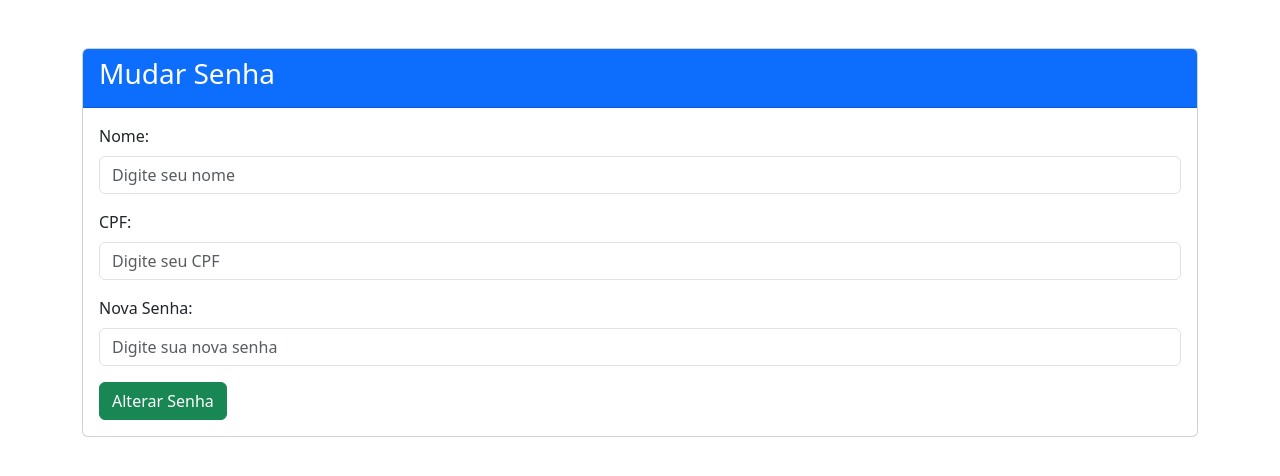
After one commit to fabiograves/flaskcaixa, a Flask app: page /mudar_senha in a window 1280 px wide. The commit adds this page. Shown: the top 476 px of the page. Run offline with Flask 3, Linux system fonts and the light colour scheme.

Commit message:
Fiz um mudar senha provisório

```diff
--- a/app.py
+++ b/app.py
@@ -369,6 +369,7 @@ def desbloquear():
     return render_template("desbloquear.html")
 
 @app.route("/desbloquear_usuario", methods=["POST", "GET"])
+@login_required
 def desbloquear_usuario():
     if request.method == "POST":
         try:
@@ -387,5 +388,30 @@ def desbloquear_usuario():
 
     return redirect(url_for("home_adm"))
 
+@app.route("/mudar_senha", methods=["POST", "GET"])
+def mudar_senha():
+    if request.method == "POST":
+        nome = request.form["nome"]
+        cpf = request.form["cpf"]
+        nova_senha = request.form["senha"]
+        try:
+            conn = get_db_connection()
+            cursor = conn.cursor()
+            cursor.execute("SELECT senha FROM contas WHERE nome = ?", (nome,))
+            senha_atual = cursor.fetchone()[0]
+            if senha_atual != nova_senha:
+                cursor.execute("UPDATE contas SET senha = ? WHERE nome = ?", (nova_senha, nome))
+                conn.commit()
+                conn.close()
+                flash("Senha atualizada com sucesso!", "success")
+                return redirect(url_for("login"))
+            else:
+                flash("A nova senha é igual a atual, ela precisa ser diferente!", "warning")
+                return redirect(url_for("mudar_senha"))
+        except Exception as e:
+            flash("Erro ao mudar senha", "danger")
+            return redirect(url_for("mudar_senha"))
+
+    return render_template("mudar_senha.html")
 if __name__ == '__main__':
     app.run(debug=True, host='0.0.0.0', port=8088)
--- /dev/null
+++ b/templates/mudar_senha.html
@@ -0,0 +1,62 @@
+
+<!DOCTYPE html>
+<html lang="en">
+<head>
+    <meta charset="UTF-8">
+    <meta name="viewport" content="width=device-width, initial-scale=1.0">
+    <title>Mudar Senha</title>
+    <!-- Bootstrap CSS -->
+    <link href="https://cdn.jsdelivr.net/npm/bootstrap@5.3.0/dist/css/bootstrap.min.css" rel="stylesheet">
+</head>
+<body>
+
+<!-- Exibir mensagens flash -->
+{% with messages = get_flashed_messages(with_categories=true) %}
+    {% if messages %}
+        <div class="alert-container mt-3">
+            {% for category, message in messages %}
+                <div class="alert alert-{{ category }} alert-dismissible fade show" role="alert">
+                    {{ message }}
+                    <button type="button" class="btn-close" data-bs-dismiss="alert" aria-label="Close"></button>
+                </div>
+            {% endfor %}
+        </div>
+    {% endif %}
+{% endwith %}
+
+    <div class="container mt-5">
+        <div class="card">
+            <div class="card-header bg-primary text-white">
+                <h3>Mudar Senha</h3>
+            </div>
+            <div class="card-body">
+                <!-- Formulário de mudança de senha -->
+                <form method="POST" action="{{ url_for('mudar_senha') }}">
+                    <!-- Campo para o nome -->
+                    <div class="mb-3">
+                        <label for="nome" class="form-label">Nome:</label>
+                        <input type="text" class="form-control" id="nome" name="nome" placeholder="Digite seu nome" required>
+                    </div>
+
+                    <!-- Campo para o CPF -->
+                    <div class="mb-3">
+                        <label for="cpf" class="form-label">CPF:</label>
+                        <input type="text" class="form-control" id="cpf" name="cpf" placeholder="Digite seu CPF" required>
+                    </div>
+
+                    <!-- Campo para a nova senha -->
+                    <div class="mb-3">
+                        <label for="nova_senha" class="form-label">Nova Senha:</label>
+                        <input type="password" class="form-control" id="nova_senha" name="senha" placeholder="Digite sua nova senha" required>
+                    </div>
+
+                    <!-- Botão para submeter o formulário -->
+                    <button type="submit" class="btn btn-success">Alterar Senha</button>
+                </form>
+            </div>
+        </div>
+    </div>
+    <!-- Bootstrap JS -->
+    <script src="https://cdn.jsdelivr.net/npm/bootstrap@5.3.0/dist/js/bootstrap.bundle.min.js"></script>
+</body>
+</html>
```
Also changed, not shown: templates/login.html (+8 -0 lines), banco_local.db.
